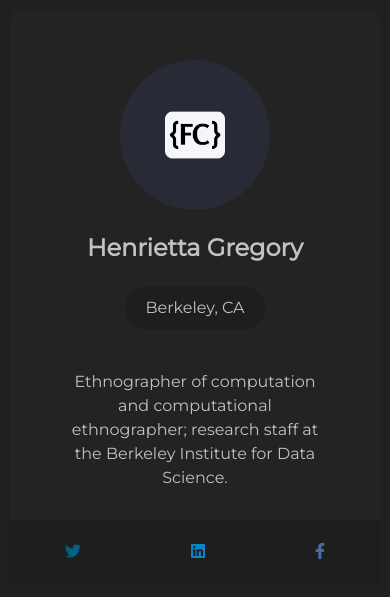
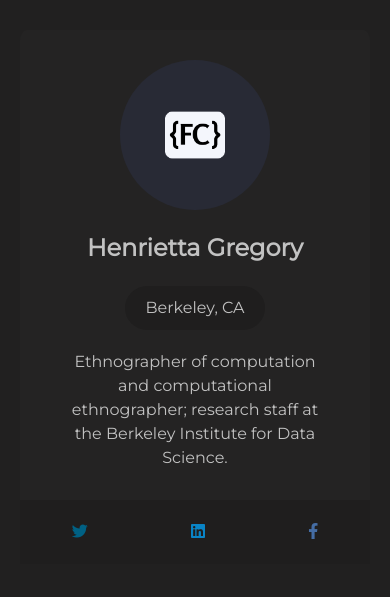
Before and after one commit to ESP420/01-day-profile-card, a plain HTML site: page index.html in a window 390 px wide. Shown: the part 125-722 px from the top of the page. Drawn offline with Linux system fonts and the light colour scheme.

Commit message:
fixed mobile and set hover to social icon

```diff
--- a/css/styles.css
+++ b/css/styles.css
@@ -33,12 +33,11 @@ Tabla de contenidos:
 body {
 	background-color: var(--body-bg-color);
 	min-height: 100vh;
-	display: flex;
-	justify-content: center;
-	align-items: center;
 	color: var(--text-color);
 	line-height: var(--lh-text);
 	font-family: var(--primary-font-family);
+	display: flex;
+	align-items: center;
 }
 
 img {
@@ -51,11 +50,14 @@ img {
 Diseño: UIDesign Daily🎨
 Desarrollo: Frontend Club🔥
 --------------------------- */
-profile-card {}
+#profile-card {
+	width: 300px;
+	margin: 0 auto;
+}
 
 .card {
 	background-color: var(--card-bg-color);
-	width: 320px;
+	width: 100%;
 	display: flex;
 	flex-direction: column;
 	justify-content: center;
@@ -66,9 +68,9 @@ profile-card {}
 
 }
 
+
+
 .card__header {
-	padding: 20px;
-	width: 100%;
 	display: flex;
 	flex-direction: column;
 	justify-content: center;
@@ -125,6 +127,10 @@ profile-card {}
 
 }
 
+.social--icon:hover {
+	scale: 1.5;
+}
+
 .social--tw {
 	color: var(--ig-bg-color);
 
@@ -141,19 +147,19 @@ profile-card {}
 }
 
 @media (min-width:375px) {
-	.card {
 
+	#profile-card {
+		width: 350px;
+	}
 
-		width: 370px;
-	}
 }
 
 @media (min-width:425px) {
-	.card {
 
-
+	#profile-card {
 		width: 400px;
 	}
+
 }
 
 /* *********---- TABLET ----********* */
--- a/index.html
+++ b/index.html
@@ -31,14 +31,14 @@
                     staff at the
                     Berkeley Institute for Data Science.</p>
             </div>
-            <div class="card__footer">
-                <div class="social social--tw">
+            <div class="card__footer ">
+                <div class="social social--tw social--icon">
                     <i class="fa-brands fa-twitter"></i>
                 </div>
-                <div class="social social--in">
+                <div class="social social--in social--icon ">
                     <i class="fa-brands fa-linkedin"></i>
                 </div>
-                <div class="social social--fb">
+                <div class="social social--fb social--icon ">
                     <i class="fa-brands fa-facebook-f"></i>
                 </div>
             </div>
```
